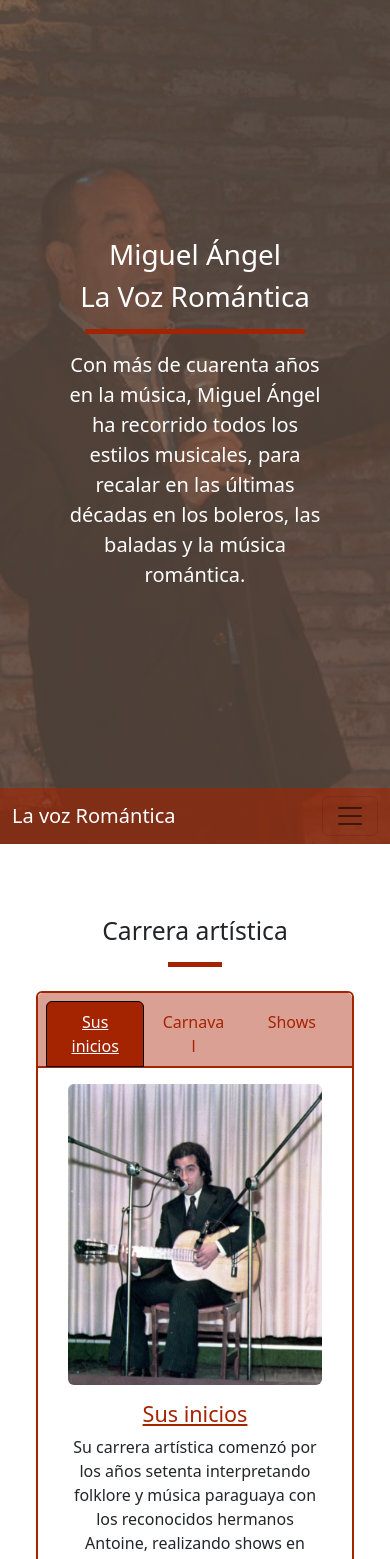
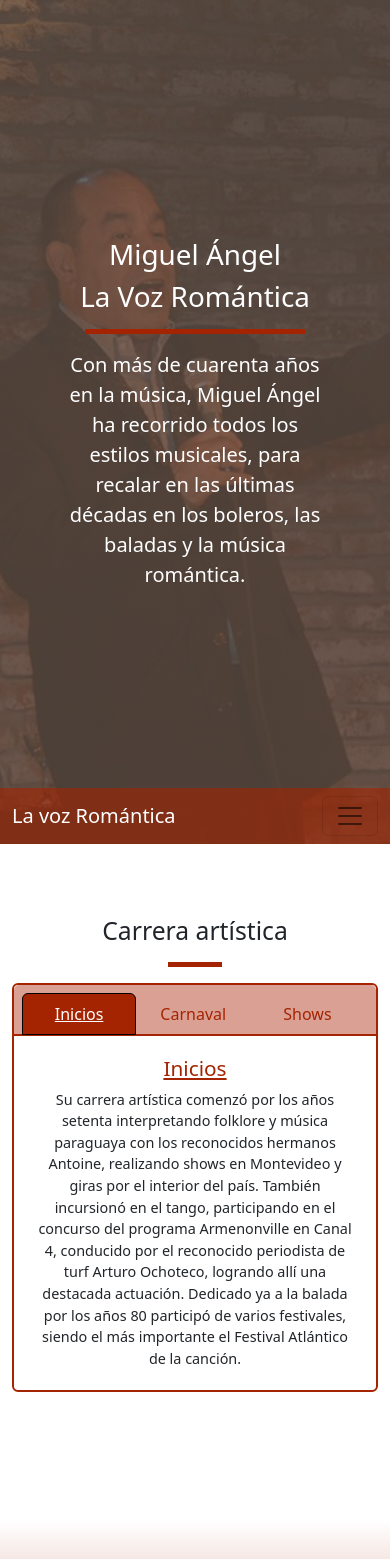
Before and after one commit to ecorrea95/LaVozRomantica, an Angular app in the folder LaVozRomantica/: page / in a window 390 px wide. Shown: the top 1559 px of the page. Built offline with nearby package versions, Linux system fonts and the light colour scheme.

Commit message:
Corregido footer y detalles

```diff
--- a/LaVozRomantica/src/app/carrera/carrera.component.css
+++ b/LaVozRomantica/src/app/carrera/carrera.component.css
@@ -1,6 +1,7 @@
 .full-container {
     min-height: 92vh;
     height: fit-content;
+    max-height: 100vh;
     background: linear-gradient(white 80%, #DA9F93);
 }
 
@@ -20,6 +21,11 @@ h4 {
 
 .card {
     border: 2px solid #a42300;
+}
+
+.card-body {
+    max-height: 25rem;
+    overflow: auto;
 }
 
 .card-header {
@@ -57,3 +63,25 @@ img {
     width: fit-content;
     margin: auto;
 }
+
+@media (max-width: 767px) {
+    img {
+        display: none;
+    }
+    .card-body {
+        padding: 10px;
+        font-size: 0.9rem!important;
+    }
+    .list {
+        margin-bottom: 0!important;
+    }
+    h4 {
+        font-size: 1.3rem;
+    }
+}
+
+@media (max-width: 500px) {
+    .m-4 {
+        margin: 0!important;
+    }
+}
--- a/LaVozRomantica/src/app/carrera/carrera.component.html
+++ b/LaVozRomantica/src/app/carrera/carrera.component.html
@@ -6,7 +6,7 @@
             <div class="card-header">
                 <ul class="nav nav-tabs card-header-tabs" id="myTab">
                     <li class="nav-item">
-                        <a href="#inicios" class="nav-link active" data-bs-toggle="tab">Sus inicios</a>
+                        <a href="#inicios" class="nav-link active" data-bs-toggle="tab">Inicios</a>
                     </li>
                     <li class="nav-item">
                         <a href="#carnaval" class="nav-link" data-bs-toggle="tab">Carnaval</a>
@@ -23,9 +23,9 @@
                             <div class="col-md-4">
                               <img src="../../assets/images/inicios.jpg" class="rounded">
                             </div>
-                            <div class="col-md-8">
+                            <div class="col-md-8 col-sm-12">
                               <div class="card-body">
-                                  <h4 class="card-title">Sus inicios</h4>
+                                  <h4 class="card-title">Inicios</h4>
                                   <p class="card-text">Su carrera artística comenzó por los años setenta interpretando folklore y música paraguaya con los reconocidos hermanos Antoine, realizando shows en Montevideo y giras por el interior del país.
                                       También incursionó en el tango, participando en el concurso del programa Armenonville en Canal 4, conducido por el reconocido periodista de turf Arturo Ochoteco, logrando allí una destacada actuación.
                                       Dedicado ya a la balada por los años 80 participó de varios festivales, siendo el más importante el Festival Atlántico de la canción.</p>
--- a/LaVozRomantica/src/app/contacto/contacto.component.css
+++ b/LaVozRomantica/src/app/contacto/contacto.component.css
@@ -30,3 +30,9 @@ img {
     background-color: #a42300;
     border: 0;
 }
+
+@media (max-width: 767px) {
+    img {
+        display: none;
+    }
+}
--- a/LaVozRomantica/src/app/footer/footer.component.css
+++ b/LaVozRomantica/src/app/footer/footer.component.css
@@ -1,5 +1,6 @@
 section {
     background-color: #9e9b9d;
+    padding-bottom: 10px;
 }
 
 a {
@@ -58,3 +59,31 @@ a {
     transform: scale(1.5) translateY(-5%);
     transition: ease 1s;
 }
+
+.copyright {
+    font-size: 0.8rem;
+}
+
+.copyright-developer {
+    text-decoration: underline;
+    color: white;
+    cursor: pointer;
+}
+
+@media (max-width: 560px) {
+    .icon {
+        font-size: 2rem;
+    }
+    .text {
+        font-size: 0.8rem;
+    }
+    .copyright {
+        font-size: 0.5rem;
+    }
+}
+
+@media (max-width: 430px) {
+    .icon {
+        font-size: 1.5rem;
+    }
+}
--- a/LaVozRomantica/src/app/footer/footer.component.html
+++ b/LaVozRomantica/src/app/footer/footer.component.html
@@ -1,10 +1,8 @@
 <section class="container-fluid full-container">
     <div class="container">
+        <div class="wrapper">
         <div class="row justify-content-center">
-            <div class="col-md-12">
-                <div class="wrapper">
-                    <div class="row m-4">
-                        <div class="col-md-3">
+                <div class="col-3 col-xs-3">
                     <div class="dbox w-100 text-center whatsapp">
                         <a href="https://wa.me/59894404979">
                             <div class="icon d-flex align-items-center justify-content-center">
@@ -16,7 +14,7 @@
                         </a>
                     </div>
                 </div>
-                        <div class="col-md-3">
+                <div class="col-3 col-xs-3">
                     <div class="dbox w-100 text-center facebook">
                         <a href="https://www.facebook.com/miguelangel.correarodriguez.5">
                             <div class="icon d-flex align-items-center justify-content-center">
@@ -28,7 +26,7 @@
                         </a>
                     </div>
                 </div>
-                        <div class="col-md-3">
+                <div class="col-3 col-xs-3">
                     <div class="dbox w-100 text-center email">
                         <a href="mailto:miguelangellavoz@gmail.com">
                             <div class="icon d-flex align-items-center justify-content-center">
@@ -40,7 +38,7 @@
                         </a>
                     </div>
                 </div>
-                        <div class="col-md-3">
+                <div class="col-3 col-xs-3">
                     <div class="dbox w-100 text-center youtube">
                         <a href="https://www.youtube.com/channel/UC-Z_MhBTdXF-5lsufx3LB7g">
                             <div class="icon d-flex align-items-center justify-content-center">
@@ -53,9 +51,10 @@
                     </div>
                 </div>
             </div>
-                </div>
-            </div>
-            <p class="text-white text-center">Copyright © 2023 - Miguel Angel Correa - La Voz Romántica</p>
+            <p class="text-white text-center copyright">
+                <span>Copyright © 2023 - Miguel Angel Correa - La Voz Romántica</span><br>
+                <span>Page made by: <a href="https://www.emiliano-correa.com" class="copyright-developer" target="_blank">Emiliano Correa</a></span>
+            </p>
         </div>
     </div>
 </section>
```
Lines whose indentation alone changed are shown as unchanged.
